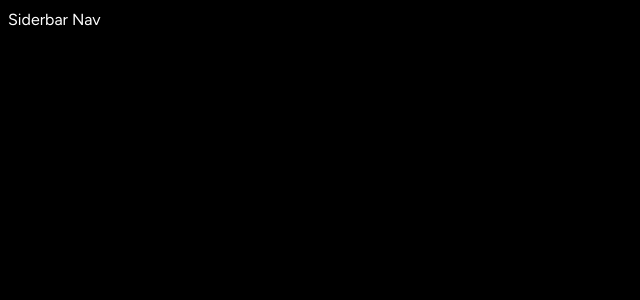
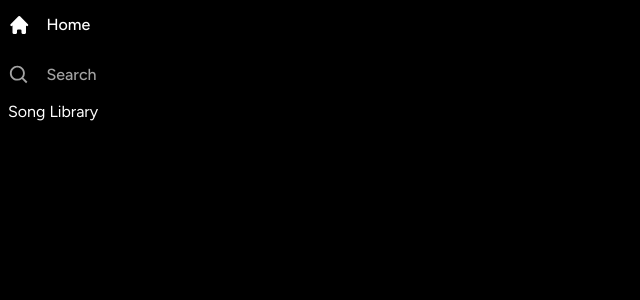
Before and after one commit to kei-1313/spotify-clone, a Next.js app in the folder spotify-clone-project/: page / in a window 1280 px wide. Shown: the top 300 px of the page, without its empty margins (0-640 px from the left). Built offline with nearby package versions, Linux system fonts and the light colour scheme.

Commit message:
siderbaritemコンポーネントを追加

```diff
--- a/spotify-clone-project/app/layout.tsx
+++ b/spotify-clone-project/app/layout.tsx
@@ -1,7 +1,7 @@
 import './globals.css'
 import type { Metadata } from 'next'
 import { Figtree } from 'next/font/google'
-import Siderbar from '@/components/Siderbar'
+import Sidebar from '@/components/Sidebar'
 
 const font = Figtree({ subsets: ['latin'] })
 
@@ -18,9 +18,9 @@ export default function RootLayout({
   return (
     <html lang="en">
       <body className={font.className}>
-        <Siderbar>
+        <Sidebar>
           {children}
-        </Siderbar>
+        </Sidebar>
       </body>
     </html>
   )
--- a/spotify-clone-project/components/Siderbar.tsx
+++ b/spotify-clone-project/components/Sidebar.tsx
@@ -5,6 +5,7 @@ import { useMemo } from "react";
 import { HiHome } from "react-icons/hi"
 import { BiSearch } from "react-icons/bi"
 import Box from "./Box"
+import SidebarItem from "./SidebarItem"
 
 interface SiderbarProps {
   children: React.ReactNode;
@@ -23,7 +24,7 @@ const Siderbar: React.FC<SiderbarProps> = ({ children }) => {
     },
     {
       icon: BiSearch,
-      label: 'Home',
+      label: 'Search',
       active: pathname === '/search',
       href: '/search'
     }
@@ -35,7 +36,14 @@ const Siderbar: React.FC<SiderbarProps> = ({ children }) => {
     <div className="flex h-full">
       <div className="hidden md:flex flex-col gap-y-2 bg-black h-full w-[300px] p-2">
         <Box>
-          Siderbar Nav
+          <div className="flex flex-col gap-y-4 px-5py-4">
+            {routes.map((item) => (
+              <SidebarItem key={item.label} {...item} />
+            ))}
+          </div>
+        </Box>
+        <Box className="overflow-y-auto h-full">
+          Song Library
         </Box>
       </div>
     </div>
--- /dev/null
+++ b/spotify-clone-project/components/SidebarItem.tsx
@@ -0,0 +1,23 @@
+import React from 'react'
+import Link from "next/link"
+import { twMerge } from 'tailwind-merge'
+
+interface SidebarItemProps {
+  icon: any
+  label: string
+  active?: boolean
+  href: string
+}
+
+const SidebarItem: React.FC<SidebarItemProps> = ({ icon: Icon, label, active, href }) => {
+  return (
+    <div>
+      <Link href={href} className={twMerge(`flex flex-row h-auto items-center w-full gap-x-4 text-md font-medium cursor-pointer hover:text-white transition text-neutral-400 py-1`, active && "text-white")}>
+        <Icon size={26} />
+        <p className="truncate w-full">{label}</p>
+      </Link>
+    </div>
+  )
+}
+
+export default SidebarItem
```
